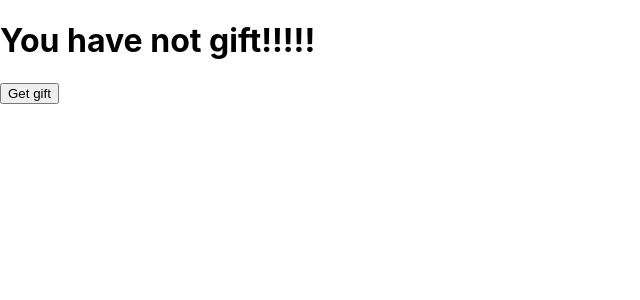
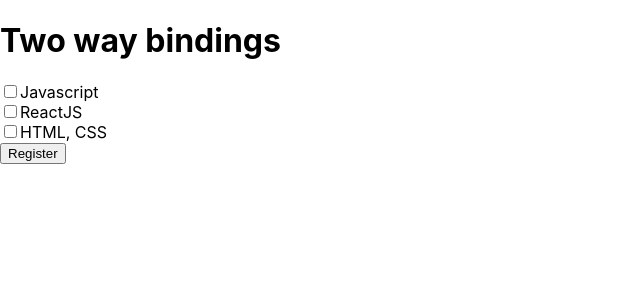
Before and after one commit to caophuoclong/learningReactWithF8, a React (Create React App) app: page / in a window 1280 px wide. Shown: the top 300 px of the page, without its empty margins (0-640 px from the left). Built offline with nearby package versions, Linux system fonts and the light colour scheme.

Commit message:
learning handle two way bindings

```diff
--- a/src/App.js
+++ b/src/App.js
@@ -2,13 +2,15 @@ import Cart from "./components/Cart";
 import Counter from "./components/Counter";
 import Info from "./components/Info";
 import RandomGifts from "./components/RandomGifts";
+import TwoWayBindings from "./components/TwoWayBindings";
 function App() {
   return (
     <div className="App">
       {/* <Counter />
       <Cart />
       <Info /> */}
-      <RandomGifts />
+      {/* <RandomGifts /> */}
+      <TwoWayBindings />
     </div>
   );
 }
--- /dev/null
+++ b/src/components/TwoWayBindings/index.jsx
@@ -0,0 +1,51 @@
+import React from 'react';
+import {useState} from "react"
+const courses = [
+    {
+        id: 1,
+        name: "Javascript"
+    },
+    {
+        id: 2,
+        name: "ReactJS"
+    },
+    {
+        id: 3,
+        name: "HTML, CSS"
+    }
+]
+const TwoWayBindings = () => {
+    const [checked, setChecked] = useState([]);
+    const handleCheck = (id)=>{
+        const isChecked = checked.includes(id);
+        if(isChecked){
+            return setChecked(prev => prev.filter(item => item !== id))
+        }else{
+            return setChecked(prev => [...prev, id]);
+        }
+
+    }
+    const handleSubmit = ()=>{
+        console.log(checked.sort());
+    }
+    return (
+        <div >
+            <h1>Two way bindings</h1>
+            {
+                courses.map(course=>
+                <div key={course.id}>
+                    <input
+                    type="checkbox"
+                    id={course.id}
+                    checked={checked.includes(course.id)}
+                    onChange={()=>handleCheck(course.id)}
+                    />
+                    <label htmlFor={course.id}>{course.name}</label>
+                </div>)
+            }
+            <button onClick={handleSubmit}>Register</button>
+        </div>
+    );
+}
+
+export default TwoWayBindings;
```
Also changed, not shown: 1 other file (tests, documents, lock files or other folders).
